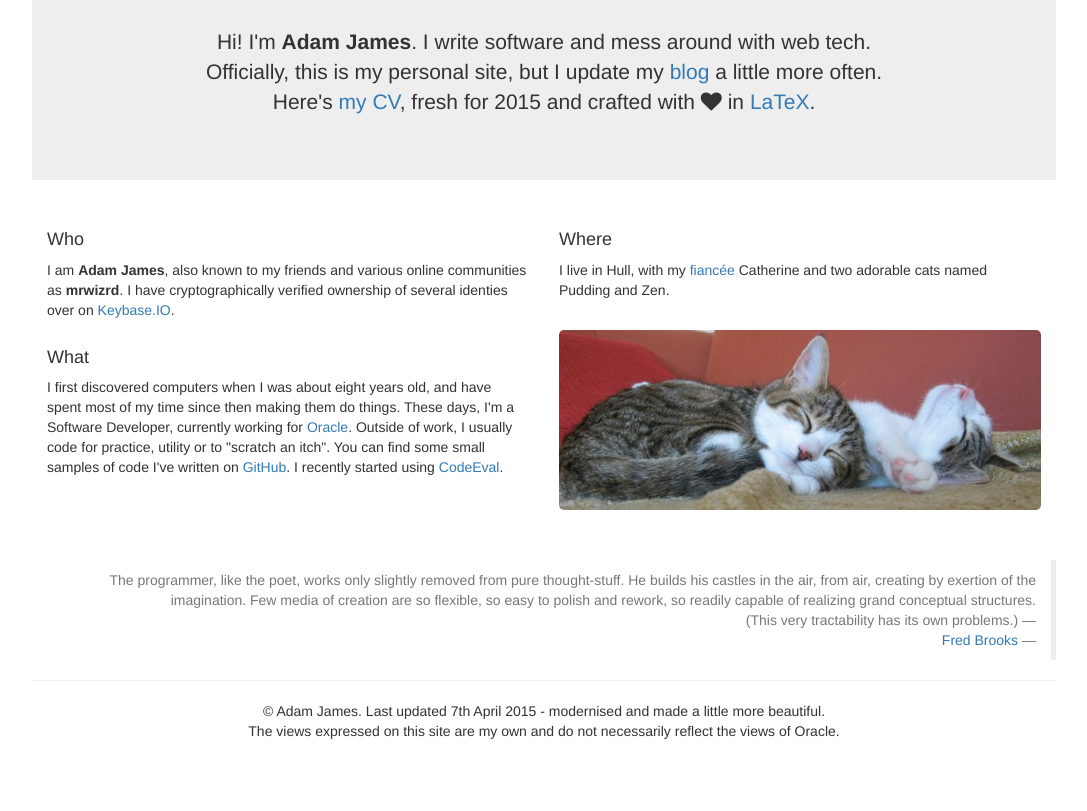
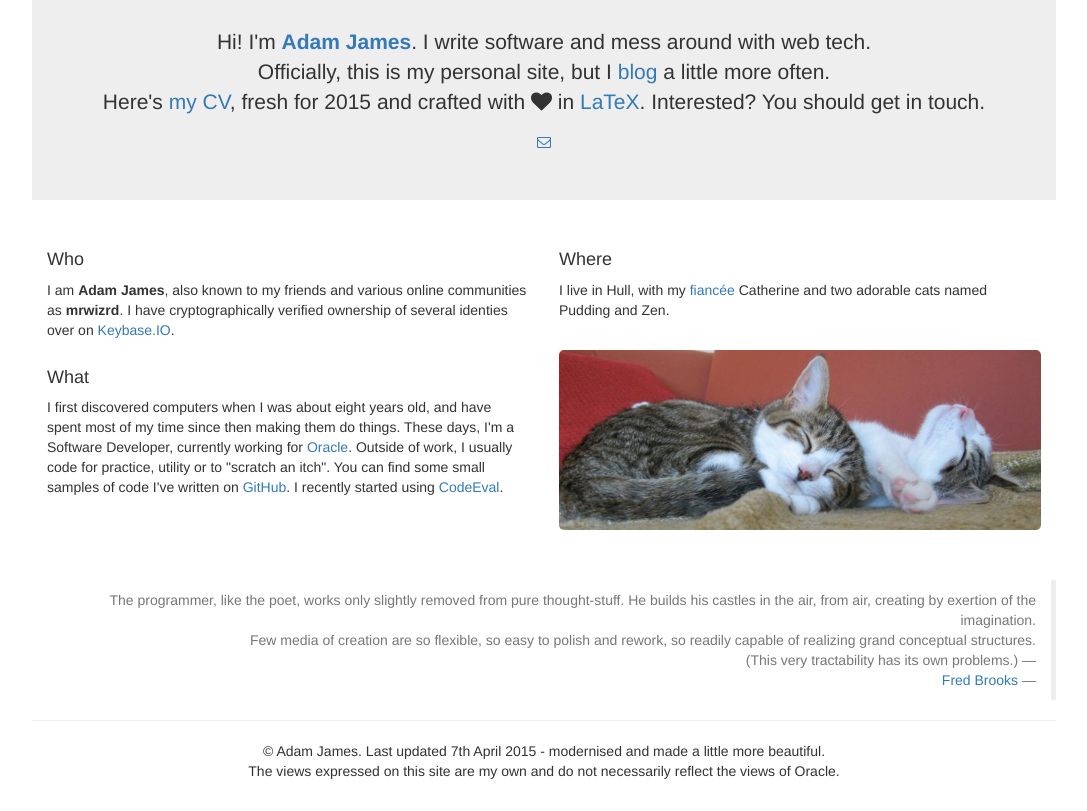
Before and after one commit to adamjames/adamjames.me, a plain HTML site: page index.html in a window 1280 px wide. Shown: the part 276-1087 px from the top of the page, without its empty margins (96-1183 px from the left). Before the commit the page ends 1047 px from the top, so only its background shows below. Drawn offline with nearby package versions, Linux system fonts and the light colour scheme.

Commit message:
Let's try adding a Mail icon.

```diff
--- a/index.html
+++ b/index.html
@@ -35,8 +35,11 @@
 				<img alt="My avatar" src="apple-touch-icon-precomposed.png" width="20%" height="20%" class="center-block">
 				<br/>
 				<p>
-					Hi! I'm <b>Adam James</b>. I write software and mess around with web tech.<br/>Officially, this is my personal site, but I update my <a href="http://adamjames.github.io">blog</a> a little more often.<br/>Here's <a href="Adam James - CV.pdf">my CV</a>, fresh for 2015 and crafted with <i class="fa fa-heart"></i> in <a href="http://en.wikipedia.org/wiki/LaTeX">LaTeX</a>.
+					Hi! I'm <b><a href="http://adamjames.github.io/about/">Adam James</a></b>. I write software and mess around with web tech. <br/>Officially, this is my personal site, but I <a href="http://adamjames.github.io">blog</a> a little more often.<br/>Here's <a href="Adam James - CV.pdf">my CV</a>, fresh for 2015 and crafted with <i class="fa fa-heart"></i> in <a href="http://en.wikipedia.org/wiki/LaTeX">LaTeX</a>. Interested? You should get in touch.
 				</p>
+				<a href="mailto://adam@adamjames.me">
+					<i class="fa fa-envelope-o" class="center-block"></i>
+				</a>
 			</div>
 
 			<div class="row marketing">
@@ -53,7 +56,7 @@
 				</div>
 			</div>
 			<blockquote class="blockquote-reverse">
-				<small>The programmer, like the poet, works only slightly removed from pure thought-stuff. He builds his castles in the air, from air, creating by exertion of the imagination. Few media of creation are so flexible, so easy to polish and rework, so readily capable of realizing grand conceptual structures.<br/>(This very tractability has its own problems.)</small><footer><a href="https://en.wikipedia.org/wiki/Fred_Brooks">Fred Brooks</a></footer>
+				<small>The programmer, like the poet, works only slightly removed from pure thought-stuff. He builds his castles in the air, from air, creating by exertion of the imagination.<br/>Few media of creation are so flexible, so easy to polish and rework, so readily capable of realizing grand conceptual structures.<br/>(This very tractability has its own problems.)</small><footer><a href="https://en.wikipedia.org/wiki/Fred_Brooks">Fred Brooks</a></footer>
 			</blockquote>
 			<hr>
 		</div> <!-- /container -->
```
